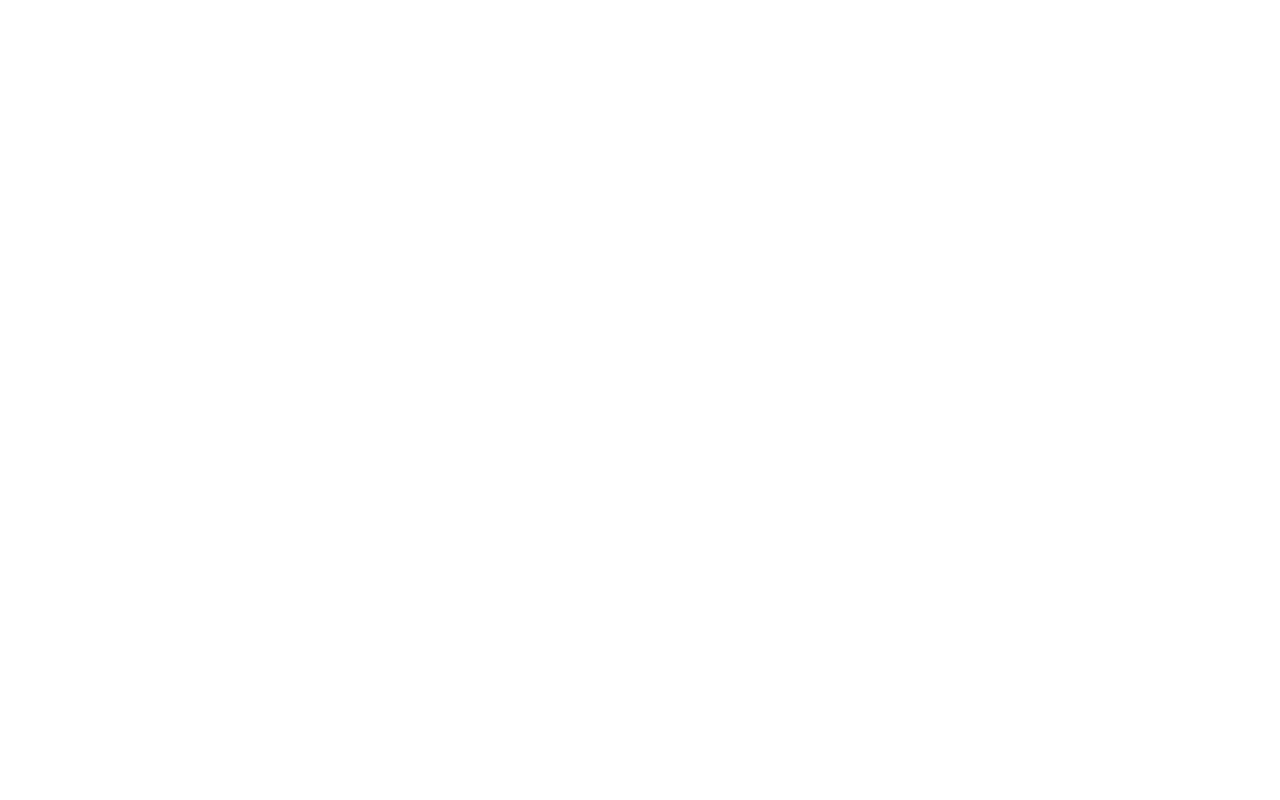
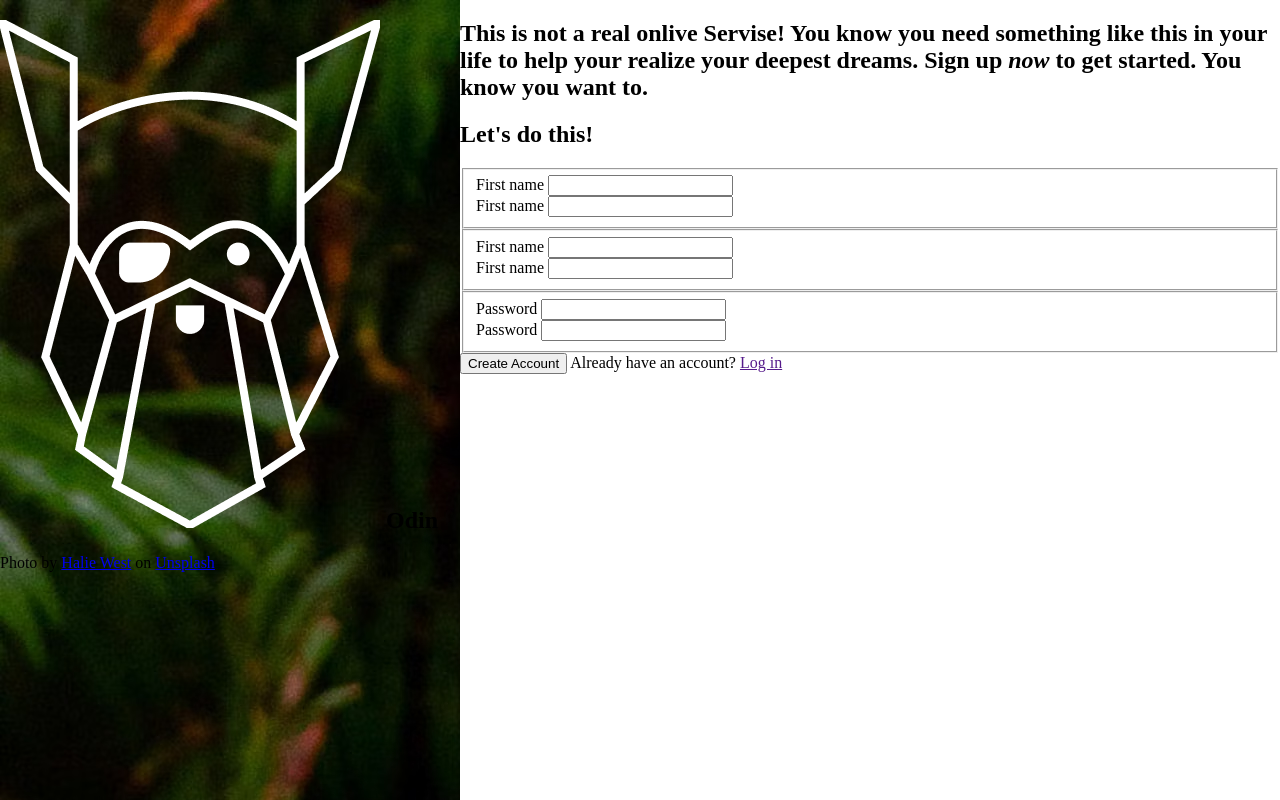
Before and after one commit to Baboon69/sign-up, a plain HTML site: page index.html in a window 1280 px wide. Drawn offline with Linux system fonts and the light colour scheme.

Commit message:
add html layout

```diff
--- a/index.html
+++ b/index.html
@@ -7,12 +7,71 @@
     <link rel="stylesheet" href="./style.css">
 </head>
 <body>
-    <main class="contianer">
-        <section class="logo">
-
+    <main class="container">
+        <section class="logo-container">
+            <h1 class="logo">
+                <img src="./img/odin-lined.png" alt="lined head of odin">
+                Odin
+            </h1>
+            <span class="photo-title">
+                Photo by <a class="photo-title-link" href="https://unsplash.com/@haliewestphoto">Halie West</a> on <a class="photo-title-link" href="https://unsplash.com/">Unsplash</a>
+            </span>
         </section>
         <section class="form-container">
+            <form action="">
+                <div class="form-section">
+                    <h2 class="form-section-title">
+                        This is not a real onlive Servise! You know you need something
+                        like this in your life to help your realize your deepest dreams.
+                        Sign up <i>now</i> to get started.
 
+                        You know you want to.
+                    </h2>
+                </div>
+                <div class="form-section">
+                    <h2 class="form-section-title">Let's do this!</h2>
+                    <div>
+                        <fieldset>
+                            <div>
+                                <label for="fname">First name</label>
+                                <input type="text" id="fname">
+                            </div>
+                            <div>
+                                <label for="lname">First name</label>
+                                <input type="text" id="lname">
+                            </div>
+                        </fieldset>
+                    </div>
+                    <div>
+                        <fieldset>
+                            <div>
+                                <label for="email">First name</label>
+                                <input type="email" id="email">
+                            </div>
+                            <div>
+                                <label for="phone">First name</label>
+                                <input type="tel" id="phone">
+                            </div>
+                        </fieldset>
+                    </div>
+                    <div>
+                        <fieldset>
+                            <div>
+                                <label for="pas">Password</label>
+                                <input type="password" id="pas">
+                            </div>
+                            <div>
+                                <label for="cpas">Password</label>
+                                <input type="password" id="cpas">
+                            </div>
+                        </fieldset>
+                    </div>
+                </div>
+                <div class="form-section">
+                    <button type="submit">Create Account</button>
+                    <span>Already have an account? <a href="">Log in</a></span>
+                </div>
+            </form>
         </section>
     </main>
 </body>
--- a/style.css
+++ b/style.css
@@ -2,3 +2,20 @@
     --green-clr: #596D48;
     --light-clr: #E5E7EB;
 }
+body{
+    margin: 0;
+    padding: 0;
+}
+.container{
+    max-width: 1440px;
+    margin: 0 auto;
+    display: flex;
+}
+.logo-container{
+    height: 100vh;
+    background-image: url(./img/photo-1585202900225-6d3ac20a6962.avif);
+    flex: 0 0 460px;
+}
+.form-section-container{
+    flex: 0 0 960px;
+}
```
